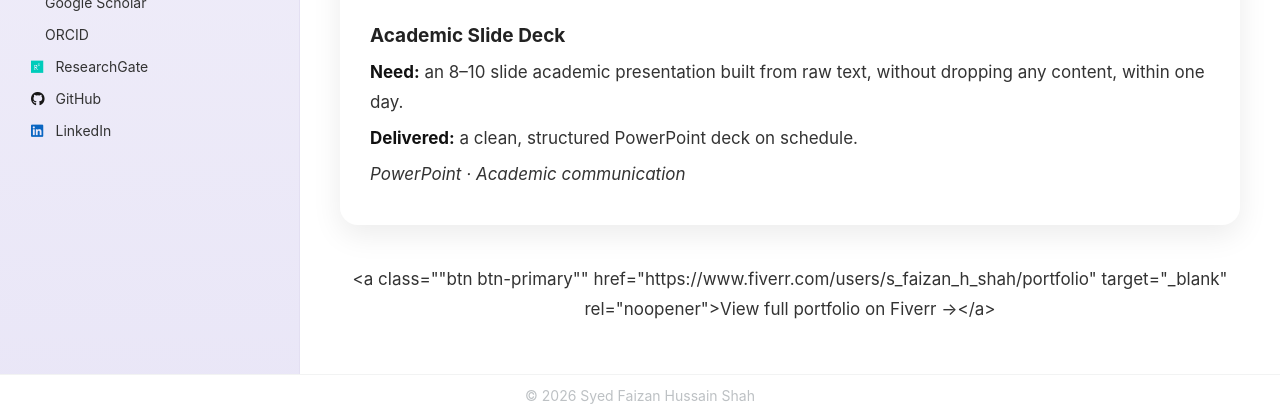
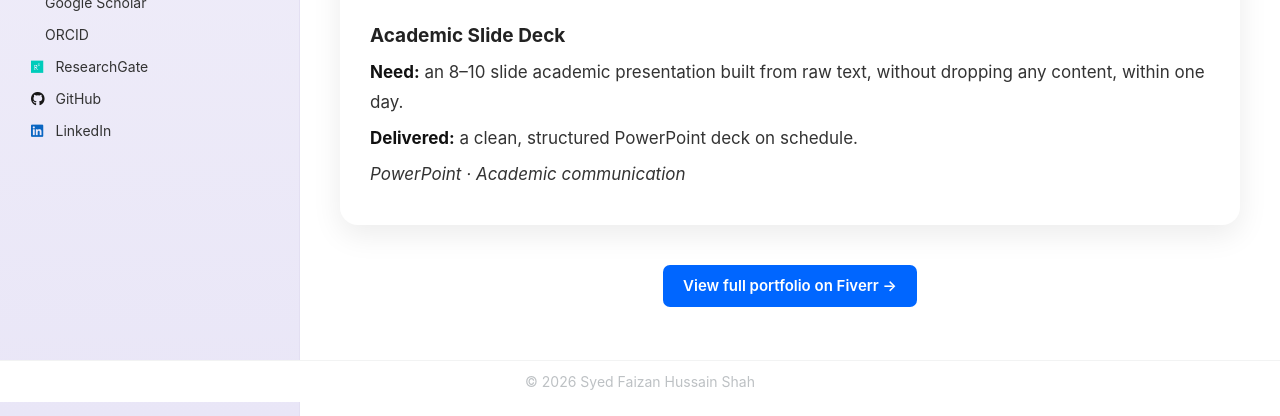
Before and after one commit to Fazi743/Fazi743.github.io, a Jekyll site: the page built from _pages/portfolio.md, in a window 1280 px wide and 900 px high, scrolled down 2312 px, cut to the strip 484-900 px from the top of the window. Built offline with Jekyll 4.4.1, drawn with Linux system fonts in a browser that asks for light colours; a style sheet for code colours, icons or effects is not loaded.

Commit message:
Update portfolio.md

```diff
--- a/_pages/portfolio.md
+++ b/_pages/portfolio.md
@@ -98,5 +98,5 @@ Alongside my research I work as a freelancer, mainly for academics and researche
 </div>
 
 <p style="text-align:center; margin-top:40px;">
-  <a class=""btn btn-primary"" href="https://www.fiverr.com/users/s_faizan_h_shah/portfolio" target="_blank" rel="noopener">View full portfolio on Fiverr →</a>
+  <a class="btn btn-primary" href="https://www.fiverr.com/users/s_faizan_h_shah/portfolio" target="_blank" rel="noopener">View full portfolio on Fiverr →</a>
 </p>
```
